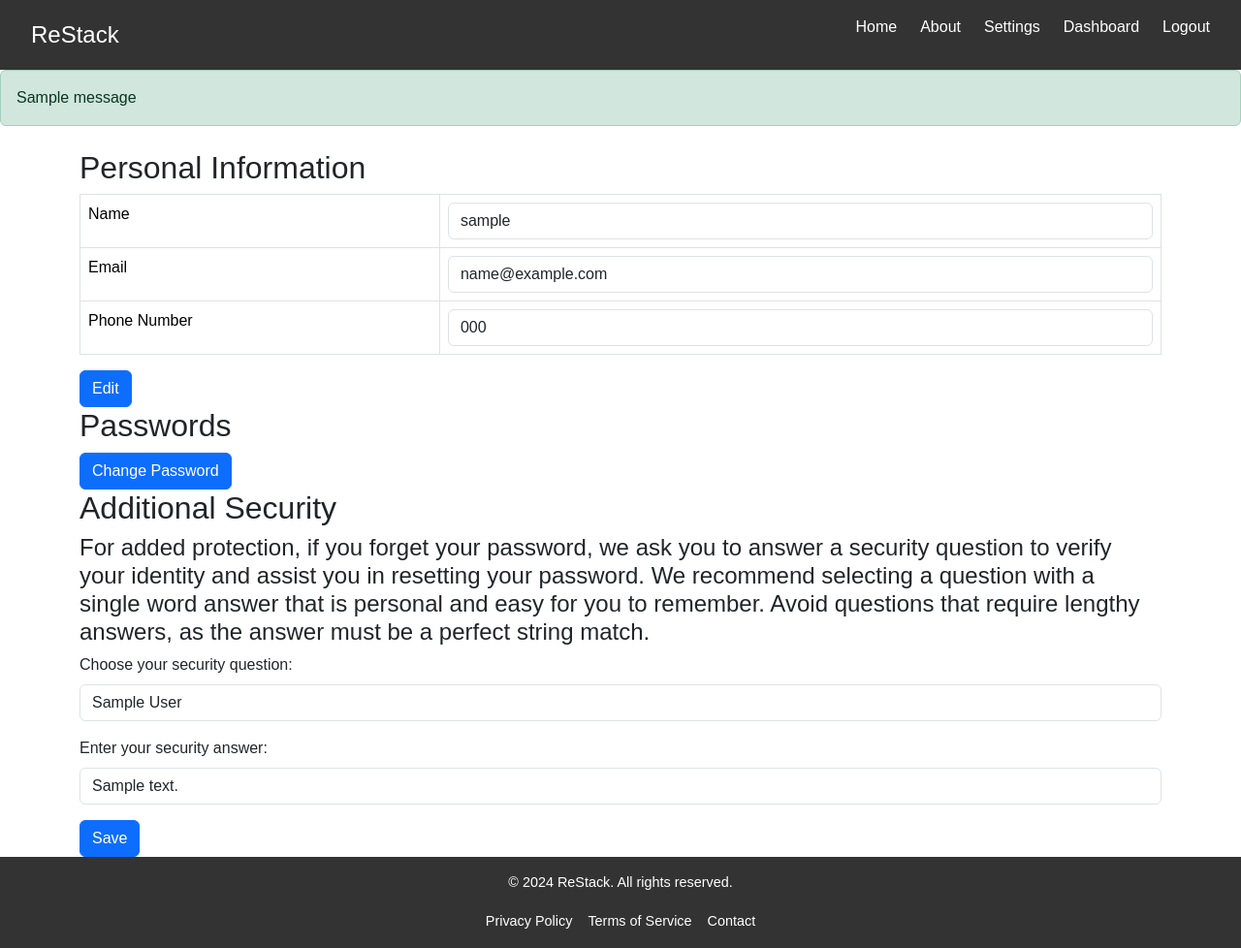
After one commit to melanle/ReStack, a Flask app: page /settings?securityQues=true in a window 1280 px wide. The commit adds this page. Shown: the whole page at 97% size. Run offline with Flask 3, Linux system fonts and the light colour scheme; the visitor is signed in with stand-in values (Sample User, id 1); tables that the repository leaves empty hold one stand-in row (values such as "Sample post"); one stand-in notice (Sample message) is shown; some libraries are stand-ins or nearby versions.

Commit message:
Added Security Configurations

```diff
--- a/app.py
+++ b/app.py
@@ -6,25 +6,14 @@ from forms import LoginForm
 from signup import signup
 from dashboard import dashboard
 from predictor import predictor
-import os
 
-app = Flask (__name__)
+app = Flask(__name__)
 app.config['SECRET_KEY'] = 'FDKJF224EWK'
 app.config['SQLALCHEMY_DATABASE_URI'] = 'postgresql://postgres:pass%40123@localhost:5432/flask_auth_db'
 
 bcrypt = Bcrypt(app)
 db.init_app(app)
 migrate = Migrate(app, db)
-
-with app.app_context():
-    #db.create_all()
-    # Check if the admin user already exists
-    if not User.query.filter_by(email='admin@restack.com').first():
-        hashed_password = bcrypt.generate_password_hash('admin').decode('utf-8')  # Hash the password
-        admin_user = User(username='admin', email='admin@restack.com', password=hashed_password, is_admin=True, role='admin')  # Set the role as 'admin'
-        db.session.add(admin_user)
-        db.session.commit()
-
 
 app.register_blueprint(signup)  # Register the signup blueprint
 
@@ -65,7 +54,140 @@ def login():
 def about():
     return render_template('about.html')
 
-#Main admin, job seeker and job recruiter dashboards to see the data
+
+@app.route('/settings', methods=['GET', 'POST'])
+def settings():
+    if 'user_id' in session:
+        # Fetch the logged-in user from the database
+        user = User.query.get(session['user_id'])
+        if not user:
+            flash("User not found.", "danger")
+            return redirect(url_for('login'))
+
+        # Flag to toggle edit mode
+        edit_mode = request.args.get('edit', 'false') == 'true'
+
+        # Flag to toggle password change mode
+        change_password = request.args.get('changePassword', 'false') == 'true'
+
+        # Flag to toggle security question change mode
+        change_security = request.args.get('securityQues', 'false') == 'true'
+
+        if request.method == 'POST':
+            if change_password:
+                # Handle password change
+                current_password = request.form.get('current_password')
+                new_password = request.form.get('new_password')
+                confirm_password = request.form.get('confirm_password')
+
+                # Validate current password using bcrypt's check_password_hash
+                if not bcrypt.check_password_hash(user.password, current_password):
+                    flash("Current password is incorrect.", "danger")
+                    return redirect(url_for('settings', changePassword='true'))
+
+                # Check if new passwords match
+                if new_password != confirm_password:
+                    flash("New passwords do not match.", "danger")
+                    return redirect(url_for('settings', changePassword='true'))
+
+                # Update password (hash the new password before saving)
+                user.password = bcrypt.generate_password_hash(new_password).decode('utf-8')
+                db.session.commit()
+
+                flash("Password updated successfully!", "success")
+                return redirect(url_for('settings'))
+
+            elif change_security:
+                # Handle security question update
+                security_question = request.form.get('security_question')
+                security_answer = request.form.get('security_answer')
+
+                # Update security question and answer
+                user.security_question = security_question
+                user.security_answer = security_answer
+
+                db.session.commit()
+
+                flash("Security question updated successfully!", "success")
+                return redirect(url_for('settings'))
+
+            else:
+                # Handle general settings update
+                name = request.form.get('name')
+                email = request.form.get('email')
+                phone = request.form.get('phone')
+
+                # Update user details
+                user.username = name
+                user.email = email
+                user.phone = phone  # Assuming you added a phone field in the User model
+
+                # Commit changes to the database
+                db.session.commit()
+
+                flash("Details updated successfully!", "success")
+                return redirect(url_for('settings'))
+
+        # Pass the user data and flags to the template
+        return render_template('settings.html', user_info=user, edit_mode=edit_mode, changePassword=change_password, change_security=change_security)
+
+    flash("You must be logged in to access this page.", "danger")
+    return redirect(url_for('login'))
+
+@app.route('/resetpassword', methods=['GET', 'POST'])
+def resetpassword():
+    user = None
+    reset_password_mode = False
+    security_check_mode = False
+
+    if request.method == 'POST':
+        # Check which form was submitted
+        if 'username_email' in request.form:
+            username_email = request.form['username_email']
+            user = User.query.filter((User.username == username_email) | (User.email == username_email)).first()
+
+            if not user:
+                flash("Invalid user. Please try again.", 'danger')
+                return redirect(url_for('resetpassword'))  # Redirect to the same page
+
+            flash(f"Security Question: {user.security_question}", 'info')
+            return render_template('resetpassword.html', user=user, security_check_mode=True)
+
+        elif 'security_answer' in request.form:
+            user_id = request.form['user_id']
+            security_answer = request.form['security_answer']
+            user = User.query.get(user_id)
+
+            if not user or user.security_answer.lower() != security_answer.lower():
+                flash("Incorrect answer to the security question. Please try again.", 'danger')
+                return redirect(url_for('resetpassword'))
+
+            flash("Security answer verified. Please enter your new password.", 'success')
+            return render_template('resetpassword.html', user=user, reset_password_mode=True)
+
+        elif 'new_password' in request.form:
+            user_id = request.form['user_id']
+            new_password = request.form['new_password']
+            confirm_password = request.form['confirm_password']
+
+            if new_password != confirm_password:
+                flash("Passwords do not match. Please try again.", 'danger')
+                return redirect(url_for('resetpassword'))
+
+            user = User.query.get(user_id)
+            if user:
+                user.password = new_password  # Hash password in production
+                db.session.commit()
+                flash("Password reset successful. You can now log in.", 'success')
+                return redirect(url_for('login'))
+
+    return render_template('resetpassword.html', user=user, reset_password_mode=reset_password_mode, security_check_mode=security_check_mode)
+
+
+
+
+
+# Main admin, job seeker and job recruiter dashboards to see the data
 app.register_blueprint(dashboard)
 
 app.register_blueprint(predictor)
--- a/forms.py
+++ b/forms.py
@@ -13,8 +13,7 @@ class JobSeekerSignUpForm(FlaskForm):
     confirm_password = PasswordField('Confirm Password', validators=[DataRequired(), EqualTo('password')])
     submit = SubmitField('Sign Up')
 
-
-class JobRecruiterSignUpForm(FlaskForm):
+class RecruiterSignUpForm(FlaskForm):
     organization_name = StringField('Organization Name', validators=[DataRequired()])
     email = StringField('Email', validators=[DataRequired(), Email()])
     password = PasswordField('Password', validators=[DataRequired()])
@@ -22,7 +21,6 @@ class JobRecruiterSignUpForm(FlaskForm):
     submit = SubmitField('Sign Up')
 
 
-
 class LoginForm(FlaskForm):
     email = StringField('Email', validators=[DataRequired(), Email()])
     password = PasswordField('Password', validators=[DataRequired()])
--- a/models.py
+++ b/models.py
@@ -9,9 +9,12 @@ class User(db.Model):
     id = db.Column(db.Integer, primary_key=True)
     username = db.Column(db.String(200), unique=True, nullable=False)
     email = db.Column(db.String(100), unique=True, nullable=False)
+    phone = db.Column(db.String(10), unique=True)
     password = db.Column(db.String(60), nullable=False)
     role = db.Column(db.String(50), nullable=False)
     is_admin = db.Column(db.Boolean, default=False)
+    security_question = db.Column(db.String(255), nullable=True)
+    security_answer = db.Column(db.String(255), nullable=True)
 
     #Creating a relationship to JobProfile (for recruiters)
     job_profiles = db.relationship('JobProfile', backref='recruiter', lazy=True)
--- a/signup.py
+++ b/signup.py
@@ -1,5 +1,5 @@
 from flask import Blueprint, render_template, redirect, url_for, flash
-from forms import RoleSelectForm, JobSeekerSignUpForm, JobRecruiterSignUpForm
+from forms import RoleSelectForm, JobSeekerSignUpForm, RecruiterSignUpForm
 from models import db, User
 from flask_bcrypt import Bcrypt
 
@@ -31,7 +31,7 @@ def signup_job_seeker():
 
 @signup.route('/signup/job_recruiter', methods=['GET', 'POST'])
 def signup_job_recruiter():
-    form = JobRecruiterSignUpForm()
+    form = RecruiterSignUpForm()
     if form.validate_on_submit():
         hashed_password = bcrypt.generate_password_hash(form.password.data).decode('utf-8')
         user = User(username=form.organization_name.data, email=form.email.data, password=hashed_password, role='job_recruiter')
--- a/templates/login.html
+++ b/templates/login.html
@@ -31,6 +31,8 @@
                 {{ form.password(class="form-control") }}
             </div>
 
+            <a href="{{url_for('resetpassword')}}" class="link">Forgot Password?</a>
+
             <div class="form-group">
                 {{ form.submit(class="btn btn-primary btn-block") }}
             </div>
--- a/templates/navbar.html
+++ b/templates/navbar.html
@@ -8,11 +8,19 @@
     <nav class="navbar">
       <a href="{{ url_for('home') }}" class="nav-logo">ReStack</a>
       <ul class="nav-links">
+      {%if 'user_id' in session and user_role == 'job_seeker'%}
+        <li>
+          <a href="{{ url_for('dashboard.jobs')}}">Jobs</a>
+        </li>
+      {%endif%}
         <li>
           <a href="{{ url_for('home') }}">Home</a>
         </li>
         <li>
           <a href="{{ url_for('about') }}">About</a>
+        </li>
+        <li>
+          <a href="{{ url_for('settings')}}">Settings</a>
         </li>
 
         {% if 'user_id' in session %}
--- /dev/null
+++ b/templates/settings.html
@@ -0,0 +1,92 @@
+<!DOCTYPE html>
+<html lang="en">
+<head>
+    <meta charset="UTF-8">
+    <meta name="viewport" content="width=device-width, initial-scale=1.0">
+    <link rel="stylesheet" href="https://cdnjs.cloudflare.com/ajax/libs/bootstrap/5.3.1/css/bootstrap.min.css">
+    <title>Settings</title>
+</head>
+<body>
+    {% include 'navbar.html' %}
+    <div class="container mt-4">
+        <h2>Personal Information</h2>
+        <!-- Form for personal information -->
+        <form method="POST" action="{{ url_for('settings') }}">
+            <table class="table table-bordered">
+                <tr>
+                    <td>Name</td>
+                    <td>
+                        <input type="text" name="name" class="form-control" value="{{ user_info.username }}" {% if not edit_mode %}readonly{% endif %}>
+                    </td>
+                </tr>
+                <tr>
+                    <td>Email</td>
+                    <td>
+                        <input type="email" name="email" class="form-control" value="{{ user_info.email }}" {% if not edit_mode %}readonly{% endif %}>
+                    </td>
+                </tr>
+                <tr>
+                    <td>Phone Number</td>
+                    <td>
+                        <input type="text" name="phone" class="form-control" value="{{ user_info.phone or '' }}" {% if not edit_mode %}readonly{% endif %}>
+                    </td>
+                </tr>
+            </table>
+
+            <!-- Buttons -->
+            {% if edit_mode %}
+            <button type="submit" class="btn btn-success">Save Changes</button>
+            <a href="{{ url_for('settings') }}" class="btn btn-secondary">Cancel</a>
+            {% else %}
+            <a href="{{ url_for('settings', edit='true') }}" class="btn btn-primary">Edit</a>
+            {% endif %}
+        </form>
+
+        <!-- Passwords Section -->
+        <h2>Passwords</h2>
+        {% if changePassword %}
+        <form method="POST" action="{{ url_for('settings', changePassword='true') }}">
+            <div class="mb-3">
+                <label for="currentPassword" class="form-label">Current Password</label>
+                <input type="password" id="currentPassword" name="current_password" class="form-control" required>
+            </div>
+            <div class="mb-3">
+                <label for="newPassword" class="form-label">New Password</label>
+                <input type="password" id="newPassword" name="new_password" class="form-control" required>
+            </div>
+            <div class="mb-3">
+                <label for="confirmPassword" class="form-label">Confirm New Password</label>
+                <input type="password" id="confirmPassword" name="confirm_password" class="form-control" required>
+            </div>
+            <button type="submit" class="btn btn-success">Submit</button>
+            <a href="{{ url_for('settings') }}" class="btn btn-secondary">Cancel</a>
+        </form>
+        {% else %}
+        <a href="{{ url_for('settings', changePassword='true') }}" class="btn btn-primary">Change Password</a>
+        {% endif %}
+
+        <h2>Additional Security</h2>
+        <h4>For added protection, if you forget your password, we ask you to answer a security question
+            to verify your identity and assist you in resetting your password.
+            We recommend selecting a question with a single word answer that is personal and easy for you to remember.
+            Avoid questions that require lengthy answers, as the answer must be a perfect string match.</h4>
+
+        <!-- Form for security question -->
+        <form method="POST" action="{{ url_for('settings', securityQues='true') }}">
+            <div class="mb-3">
+                <label for="securityQuestion" class="form-label">Choose your security question:</label>
+                <input type="text" id="securityQuestion" name="security_question" class="form-control" value="{{ user_info.security_question or '' }}" required>
+            </div>
+
+            <div class="mb-3">
+                <label for="securityAnswer" class="form-label">Enter your security answer:</label>
+                <input type="text" id="securityAnswer" name="security_answer" class="form-control" value="{{ user_info.security_answer or '' }}" required>
+            </div>
+
+            <button type="submit" class="btn btn-primary">Save</button>
+        </form>
+
+    </div>
+    {% include 'footer.html' %}
+</body>
+</html>
```
Also changed, not shown: dashboard.py (+21 -0 lines), migrations/versions/34df9711564c_add_foreign_key_relationship_between_.py (deleted, +0 -37 lines), migrations/versions/a2b8eeb58a96_initial_migration.py (deleted, +0 -46 lines), migrations/versions/d27dfa5f5788_add_security_question_and_security_.py (added, +34 -0 lines), templates/job_seeker_dashboard.html (+46 -1 lines), templates/jobs.html (added, +52 -0 lines), templates/resetpassword.html (added, +65 -0 lines), train_model.py (deleted, +0 -63 lines).
